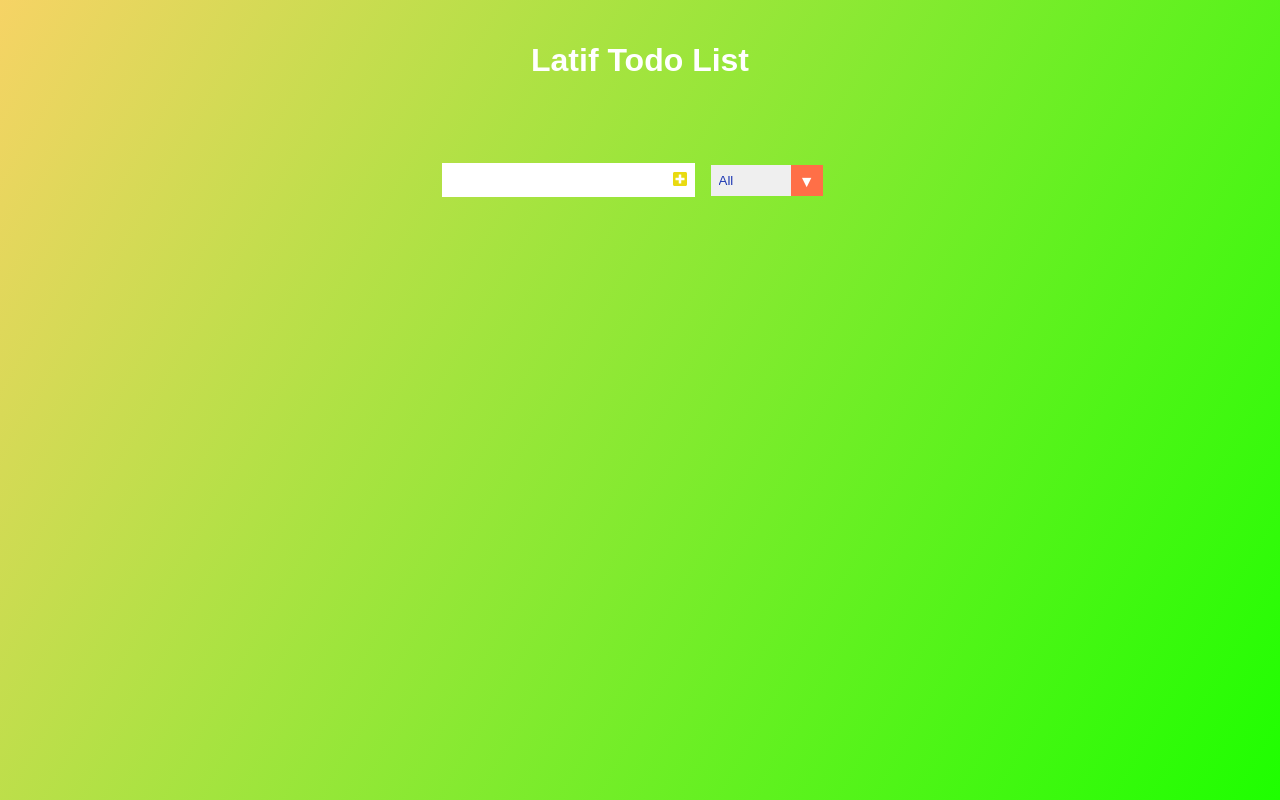
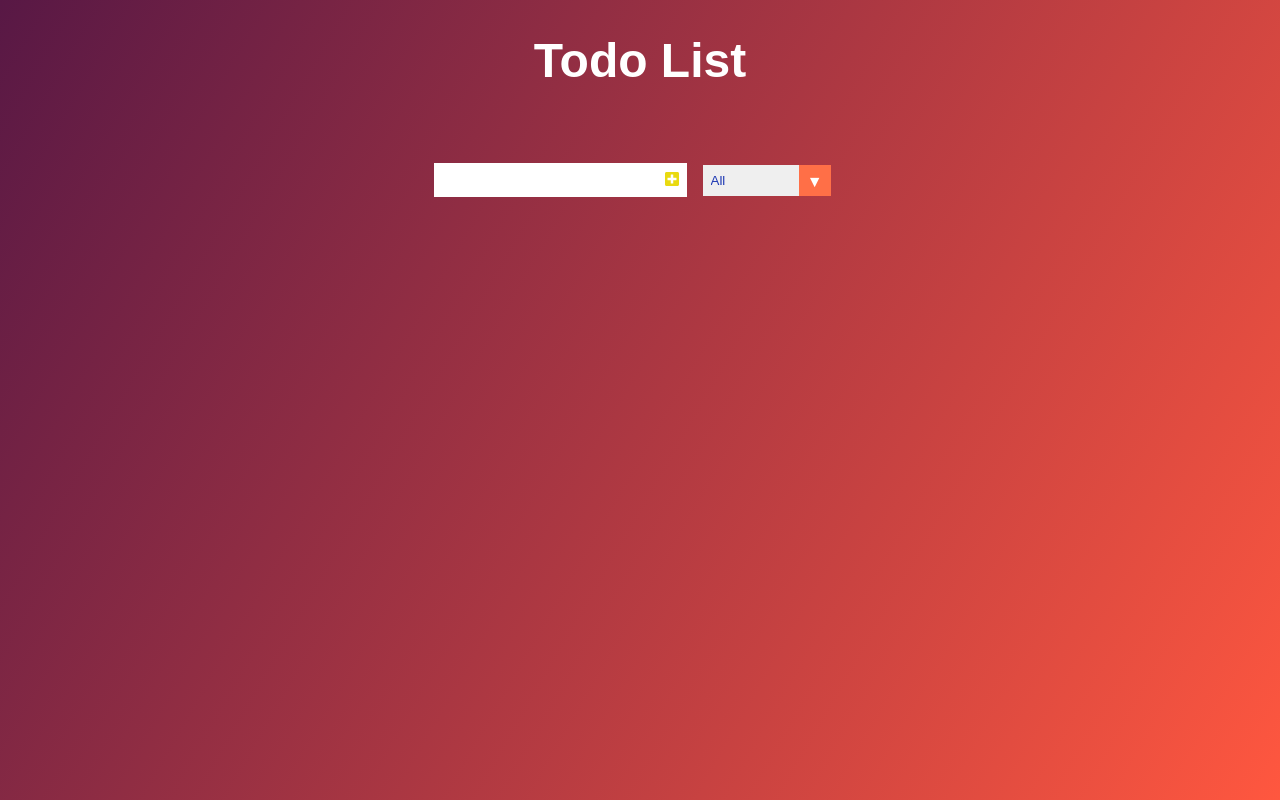
Before and after one commit to lathief/TodoList-VanillaJS, a plain HTML site: page index.html in a window 1280 px wide. Drawn offline with Linux system fonts and the light colour scheme.

Commit message:
edit style

```diff
--- a/index.html
+++ b/index.html
@@ -13,7 +13,7 @@
 </head>
 <body>
     <header>
-        <h1>Latif Todo List</h1>
+        <h1>Todo List</h1>
     </header>
     <form>
         <input type="text" class="todo-input">
@@ -31,7 +31,6 @@
     <div class="todo-container">
         <ul class="todo-list"></ul>
     </div>
-
     <script src="./app.js"></script>
 </body>
 </html>
--- a/style.css
+++ b/style.css
@@ -5,14 +5,14 @@
 }
 
 body {
-    background-image: linear-gradient(120deg,#f6d365,#1eff00);
+    background-image: linear-gradient(120deg,#581845,#ff573f);
     color: white;
     font-family: "zilla",sans-serif;
     min-height: 100vh;
 }
 
 header{
-    font-size: 1.0rem;
+    font-size: 1.5rem;
 }
 
 header,
@@ -116,7 +116,7 @@ select{
 
 select{
     color: #1d38b3;
-    width: 7rem;
+    width: 8rem;
     cursor: pointer;
     padding: 0.5rem;
 }
```
